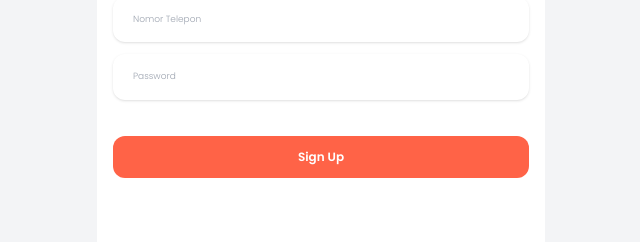
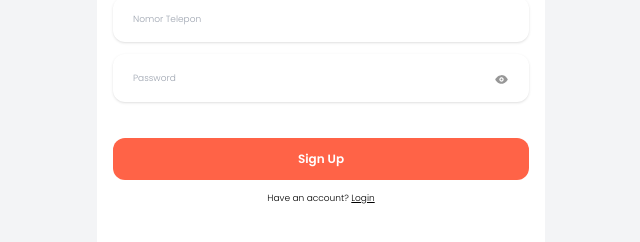
Before and after one commit to lintangpratama/konsultasiku, a Next.js app: page /register in a window 1280 px wide. Shown: the part 346-588 px from the top of the page, without its empty margins (319-959 px from the left). Built offline with nearby package versions, Linux system fonts and the light colour scheme.

Commit message:
[ADD] Adding toggle password visibility input

```diff
--- a/pages/detail.js
+++ b/pages/detail.js
@@ -319,7 +319,7 @@ export default function detail() {
                 </div>
               </div>
               <button
-                className="rounded-full border border-black w-1/5 mr-2"
+                className="rounded-full border border-main text-main w-1/5 mr-2"
                 onClick={toggleDonation}
               >
                 <p className="my-2 mx-auto">Donasi</p>
--- a/pages/login.js
+++ b/pages/login.js
@@ -3,7 +3,16 @@ import Image from "next/image";
 import Link from "next/link";
 import Router from "next/router";
 
+import { useState } from "react";
+
 export default function Login() {
+  const [eye, setEye] = useState(true);
+
+  const togglePassword = (e) => {
+    e.preventDefault();
+    setEye(!eye)
+  }
+
   return (
     <>
       <div className="flex flex-col min-h-screen max-h-full bg-white">
@@ -33,11 +42,21 @@ export default function Login() {
               />
             </div>
             <div className="flex shadow rounded-search w-full mb-3">
-              <input
-                type="password"
-                className="mx-5 my-4 w-full placeholder:text-search text-search"
-                placeholder="Password"
-              />
+              <div className="mx-5 my-4 w-full flex">
+                <input
+                  type={eye ? "password" : "text"}
+                  className="w-full placeholder:text-search text-search"
+                  placeholder="Password"
+                />
+                <div className="h-4 w-4 cursor-pointer" onClick={togglePassword}>
+                  <Image
+                    src={eye ? "/icon/eye-icon.svg" : "/icon/eye-close-icon.svg"}
+                    alt="eye-icon"
+                    width={18}
+                    height={18}
+                  />
+                </div>
+              </div>
             </div>
           </div>
           <button className="flex justify-center items-center mt-6 bg-main rounded-search cursor-pointer w-full">
--- a/pages/register.js
+++ b/pages/register.js
@@ -1,8 +1,18 @@
 /* eslint-disable react/no-unescaped-entities */
 import Image from "next/image";
 import Router from "next/router";
+import Link from "next/link";
+
+import { useState } from "react";
 
 export default function Login() {
+  const [eye, setEye] = useState(true);
+
+  const togglePassword = (e) => {
+    e.preventDefault();
+    setEye(!eye)
+  }
+
   return (
     <>
       <div className="flex flex-col min-h-screen max-h-full bg-white">
@@ -25,23 +35,55 @@ export default function Login() {
           </div>
           <div className="flex flex-col mt-6">
             <div className="flex shadow rounded-search w-full mb-3">
-              <input type="text" className="mx-5 my-4 w-full placeholder:text-search text-search" placeholder="Nama Lengkap" />
+              <input
+                type="text"
+                className="mx-5 my-4 w-full placeholder:text-search text-search"
+                placeholder="Nama Lengkap"
+              />
             </div>
             <div className="flex shadow rounded-search w-full mb-3">
-              <input type="email" className="mx-5 my-4 w-full placeholder:text-search text-search" placeholder="Email" />
+              <input
+                type="email"
+                className="mx-5 my-4 w-full placeholder:text-search text-search"
+                placeholder="Email"
+              />
             </div>
             <div className="flex shadow rounded-search w-full mb-3">
-              <input type="number" className="mx-5 my-4 w-full placeholder:text-search text-search" placeholder="Nomor Telepon" />
+              <input
+                type="number"
+                className="mx-5 my-4 w-full placeholder:text-search text-search"
+                placeholder="Nomor Telepon"
+              />
             </div>
             <div className="flex shadow rounded-search w-full mb-3">
-              <input type="password" className="mx-5 my-4 w-full placeholder:text-search text-search" placeholder="Password" />
+              <div className="mx-5 my-4 w-full flex">
+                <input
+                  type={eye ? "password" : "text"}
+                  className="w-full placeholder:text-search text-search"
+                  placeholder="Password"
+                />
+                <div className="h-4 w-4 cursor-pointer" onClick={togglePassword}>
+                  <Image
+                    src={eye ? "/icon/eye-icon.svg" : "/icon/eye-close-icon.svg"}
+                    alt="eye-icon"
+                    width={18}
+                    height={18}
+                  />
+                </div>
+              </div>
             </div>
           </div>
           <button className="flex justify-center items-center mt-6 bg-main rounded-search cursor-pointer w-full">
-            <p className="text-white bold my-3">
-                Sign Up
+            <p className="text-white bold my-3">Sign Up</p>
+          </button>
+          <div className="flex justify-center">
+            <p className="mt-3 font-normal">
+              Have an account?{" "}
+              <Link href="/login" passHref={true}>
+                <span className="underline cursor-pointer">Login</span>
+              </Link>
             </p>
-          </button>
+          </div>
         </div>
       </div>
     </>
```
Also changed, not shown: public/icon/eye-close-icon.svg (added).
